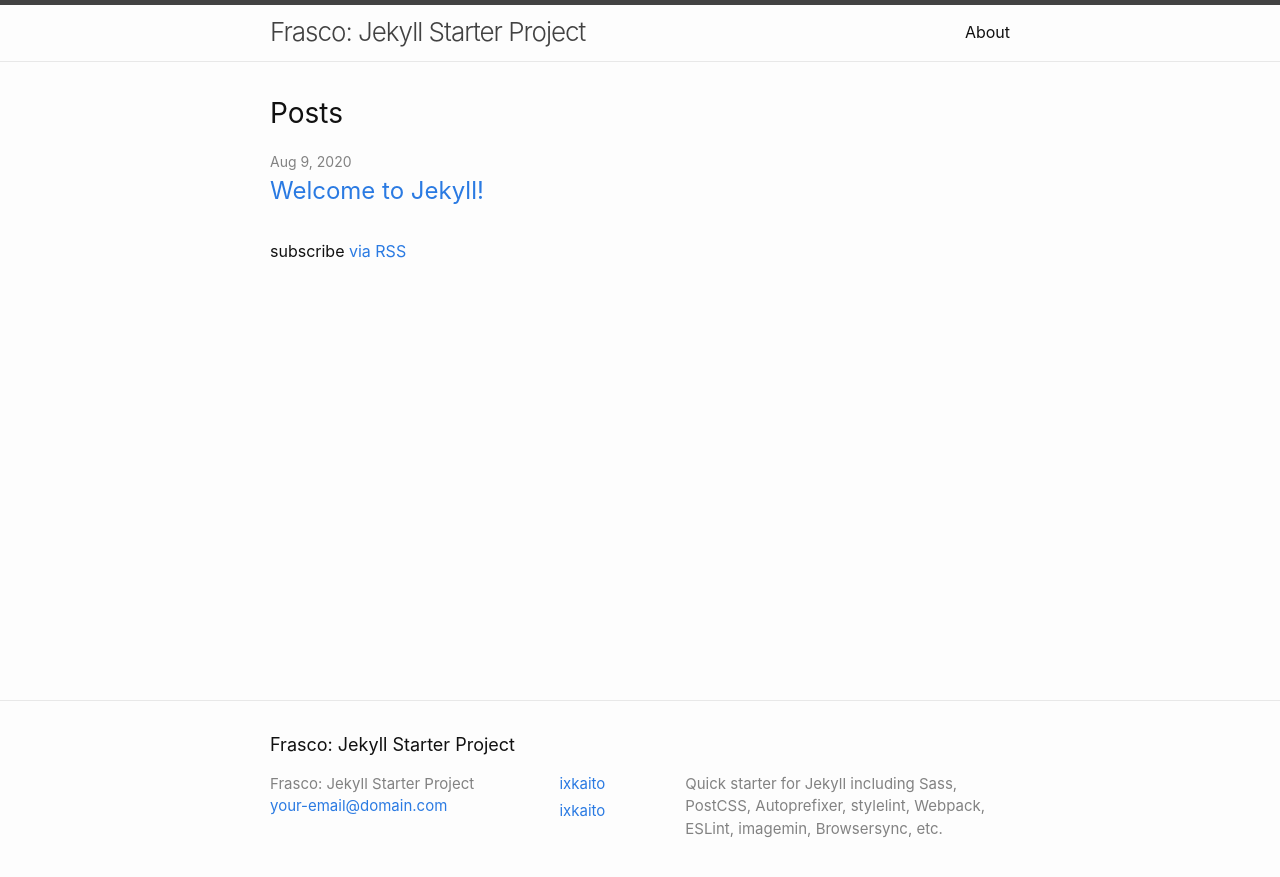
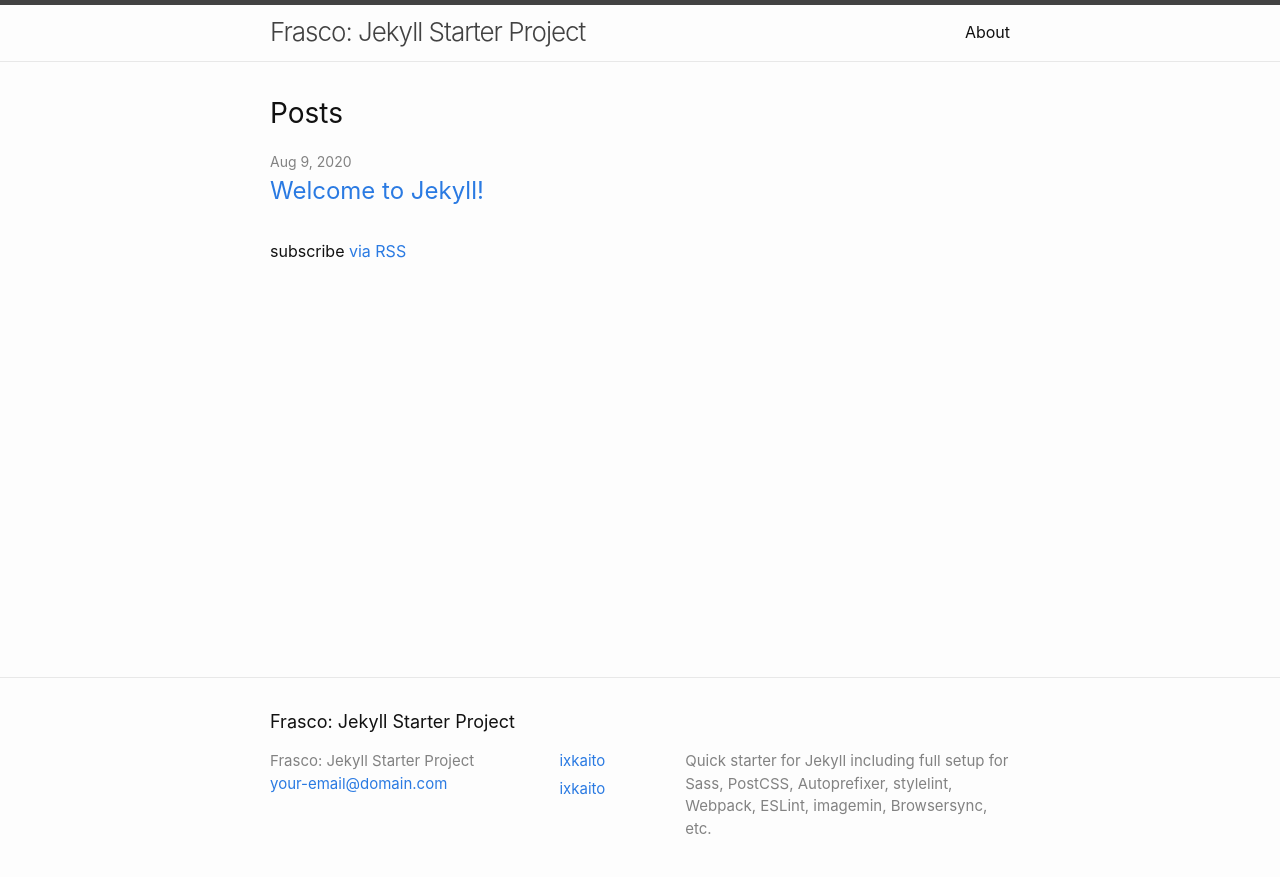
Before and after one commit to ixkaito/frasco, a Jekyll site: the page built from index.md, in a window 1280 px wide. Shown: the top 877 px of the page. Built offline with Jekyll 4.4.1, drawn with Linux system fonts in a browser that asks for light colours.

Commit message:
Update the description

```diff
--- a/_config.yml
+++ b/_config.yml
@@ -21,7 +21,7 @@
 title: "Frasco: Jekyll Starter Project"
 email: your-email@domain.com
 description: >- # this means to ignore newlines until "baseurl:"
-  Quick starter for Jekyll including Sass, PostCSS, Autoprefixer, stylelint, Webpack, ESLint, imagemin, Browsersync, etc.
+  Quick starter for Jekyll including full setup for Sass, PostCSS, Autoprefixer, stylelint, Webpack, ESLint, imagemin, Browsersync, etc.
 baseurl: "" # the subpath of your site, e.g. /blog
 url: "" # the base hostname & protocol for your site, e.g. http://example.com
 twitter_username: ixkaito
--- a/package.json
+++ b/package.json
@@ -1,7 +1,7 @@
 {
   "name": "frasco",
   "version": "0.8.8",
-  "description": "Jekyll starter project including full setup for gulp, Sass, Autoprefixer, PostCSS, webpack, imagemin, Browsersync etc.",
+  "description": "Quick starter for Jekyll including full setup for Sass, PostCSS, Autoprefixer, stylelint, Webpack, ESLint, imagemin, Browsersync, etc.",
   "browserslist": [
     "> 1%",
     "last 2 versions",
```
